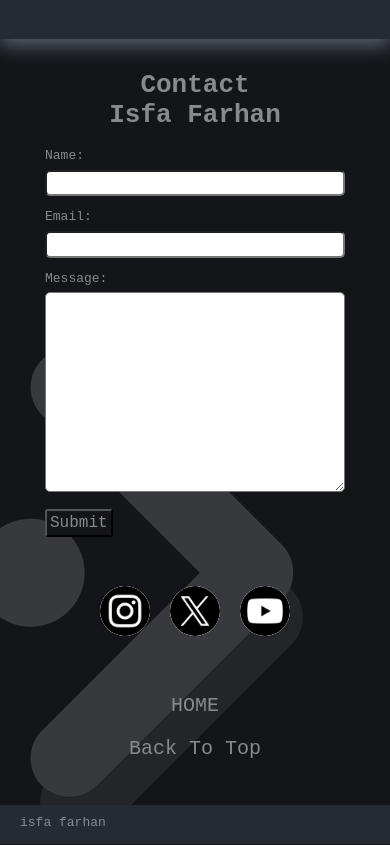
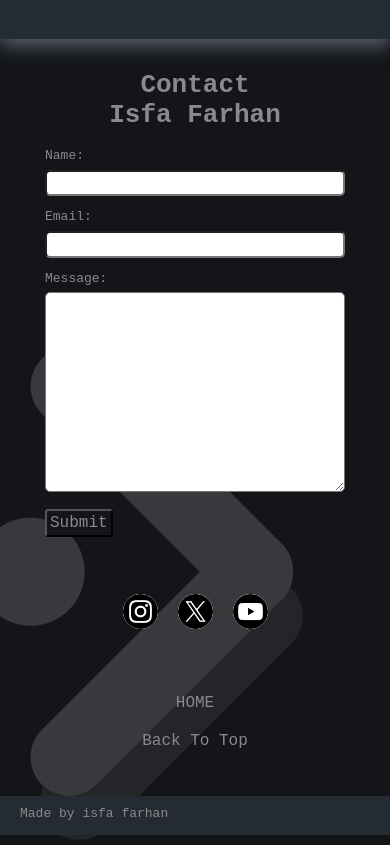
Before and after one commit to IsfaFarhan/Isfafarhan-s-Website, a plain HTML site: page contact.html in a window 390 px wide. Drawn offline with Linux system fonts and the light colour scheme.

Commit message:
update 11 feb 24

```diff
--- /dev/null
+++ b/about.css
@@ -0,0 +1,123 @@
+*{
+    margin: 0;
+    padding: 0;
+    box-sizing: border-box;
+    font-family:monospace;
+    color: #898A8C;
+    scroll-behavior: smooth;
+
+}
+body{
+    min-height: 100vh;
+    background-color: #131519;
+    background-image: url(img/imghome/IF\ logo2_IF\ logo\ large.png);
+    background-repeat: no-repeat;
+    background-position: bottom right;}
+
+main{
+    margin: 2rem;
+    grid-area: mn;
+    min-height: 400px;
+    display: grid;
+    grid-template-columns: 1fr;
+    gap: 1rem;
+}
+.header, .formarea, .socmed{
+    display: grid;
+    place-content: center;
+}
+.header{
+    display: flex;
+    flex-direction: row;
+    align-items: center;
+    padding-bottom: 20px;
+}
+
+h1 {
+    display: flex;
+    justify-content: center;
+    padding: 0.5rem;
+}
+
+h2{
+    padding-left: 0.5rem;
+}
+.about{
+    border-top: 1px;
+    border-left: 1px;
+    border-radius: 10px;
+    box-shadow: -10px -10px 10px 0px #5f6874;
+    padding: 30px 30px 30px 30px;
+    margin: 0px 100px 0px 100px
+}
+p {
+    font-size: large;
+    display: flex;
+    justify-content: center;
+}
+
+.message a{
+    border: 1px solid #5f6874;
+    border-radius: 5px;
+}
+
+.message a:hover{
+    color: whitesmoke;
+    box-shadow: 0px 5px 20px 1px #5f6874;
+    padding: 10px 15px 10px 15px;
+    border-radius: 5px;
+}
+
+.socmed{
+    display: flex;
+    flex-direction: row;
+}
+
+img{
+    background-color: white;
+    border-radius: 50%;
+}
+.nav, a{
+    text-decoration: none;
+    grid-column-start: 1;
+    grid-column-end: 1;
+    display: grid;
+    place-content: center;
+    font-size: large;
+    padding: 10px;
+}
+.nav a:hover{
+    color: whitesmoke;
+    box-shadow: 0px 5px 20px 1px #5f6874;
+    padding: 10px 15px 10px 15px;
+    border-radius: 5px;
+}
+.top, .bot{
+    position: sticky;
+    background-color: #252B33;
+    height: 3rem;
+    width: auto;
+}
+.top{
+    top: 0;
+    box-shadow: 0px 5px 20px 1px #5f6874;
+}
+.bot{
+    bottom: 0;
+}
+
+footer{
+    padding-left: 20px;
+    padding-top: 10px;
+}
+
+@media screen and (max-width: 557px){
+
+    .about{
+        padding: 10px 10px 10px 10px;
+        margin:0px
+    }
+    p {
+        font-size: medium;
+    }
+}
--- a/contact.css
+++ b/contact.css
@@ -78,7 +78,7 @@ img{
     grid-column-end: 1;
     display: grid;
     place-content: center;
-    font-size: x-large;
+    font-size: large;
     padding: 10px;
 
 }
--- a/contact.html
+++ b/contact.html
@@ -3,8 +3,11 @@
 <head>
     <meta charset="UTF-8">
     <meta name="viewport" content="width=device-width, initial-scale=1.0">
+    <meta name="isfafarhan" content="Isfa's Art Portfolio">
+    <meta name="description" content="Art and illustrations">
+    <link rel="icon" href="img/imghome/IF logo large.png" type="image/x-icon">
     <link rel="stylesheet" href="contact.css" type="text/css">
-    <title>Document</title>
+    <title>Contact Me</title>
 </head>
 <body>
 <div class="top"></div>
@@ -33,13 +36,13 @@
 </div>
 <div class="socmed">
     <a href="https://www.instagram.com/isfafarhan/">
-        <img src="/img/imgsocmed/instagram_5968982.png" width="50px">
+        <img src="/img/imgsocmed/instagram_5968982.png" width="35px">
     </a>
     <a href="https://www.x.com/isfa_farhan/">
-        <img src="/img/imgsocmed/twitter_5969020.png" width="50px">
+        <img src="/img/imgsocmed/twitter_5969020.png" width="35px">
     </a>
     <a href="https://www.youtube.com/channel/UCRiL6oIideCLRBL-ZVylrfA">
-        <img src="/img/imgsocmed/youtube_5969045.png" width="50px">
+        <img src="/img/imgsocmed/youtube_5969045.png" width="35px">
     </a>
 </div>
 <div class="nav">
@@ -47,6 +50,6 @@
     <p><a href="#">Back To Top</a></p>
 </div>
 </main>
-<footer class="bot">isfa farhan</footer>
+<footer class="bot">Made by isfa farhan</footer>
 </body>
 </html>
--- a/gallery.css
+++ b/gallery.css
@@ -44,20 +44,23 @@ figcaption{
     padding: 0.5rem;
 }
 
+h3{
+    padding-left: 11px;
+}
+
 .section:first-child{
     grid-column-start: 1;
     grid-column-end: 4;
     display: grid;
     place-content: center;
 }
-
 .nav, a{
     text-decoration: none;
     grid-column-start: 1;
     grid-column-end: 4;
     display: grid;
     place-content: center;
-    font-size: x-large;
+    font-size: large;
     padding: 10px;
 
 }
@@ -151,7 +154,7 @@ footer{
         grid-column-start: 1;
         grid-column-end: 3;
         place-content: center;
-        font-size: x-large;
+        font-size: large;
         padding: 10px;
 
     }
@@ -211,7 +214,7 @@ footer{
         grid-column-start: 1;
         grid-column-end: 1;
         place-content: center;
-        font-size: x-large;
+        font-size: large;
         padding: 10px;
 
     }
--- a/work.css
+++ b/work.css
@@ -51,13 +51,17 @@ figcaption{
     place-content: center;
 }
 
+h3{
+    padding-left: 11px;
+}
+
 .nav, a{
     text-decoration: none;
     grid-column-start: 1;
     grid-column-end: 4;
     display: grid;
     place-content: center;
-    font-size: x-large;
+    font-size: large;
     padding: 10px;
 
 }
@@ -151,7 +155,7 @@ footer{
         grid-column-start: 1;
         grid-column-end: 3;
         place-content: center;
-        font-size: x-large;
+        font-size: large;
         padding: 10px;
 
     }
@@ -211,7 +215,7 @@ footer{
         grid-column-start: 1;
         grid-column-end: 1;
         place-content: center;
-        font-size: x-large;
+        font-size: large;
         padding: 10px;
 
     }
```
Also changed, not shown: Gallery.html (+4 -2 lines), about.html (added, +53 -0 lines), home.html (+1 -1 lines), work.html (+2 -2 lines), 4 other files.
